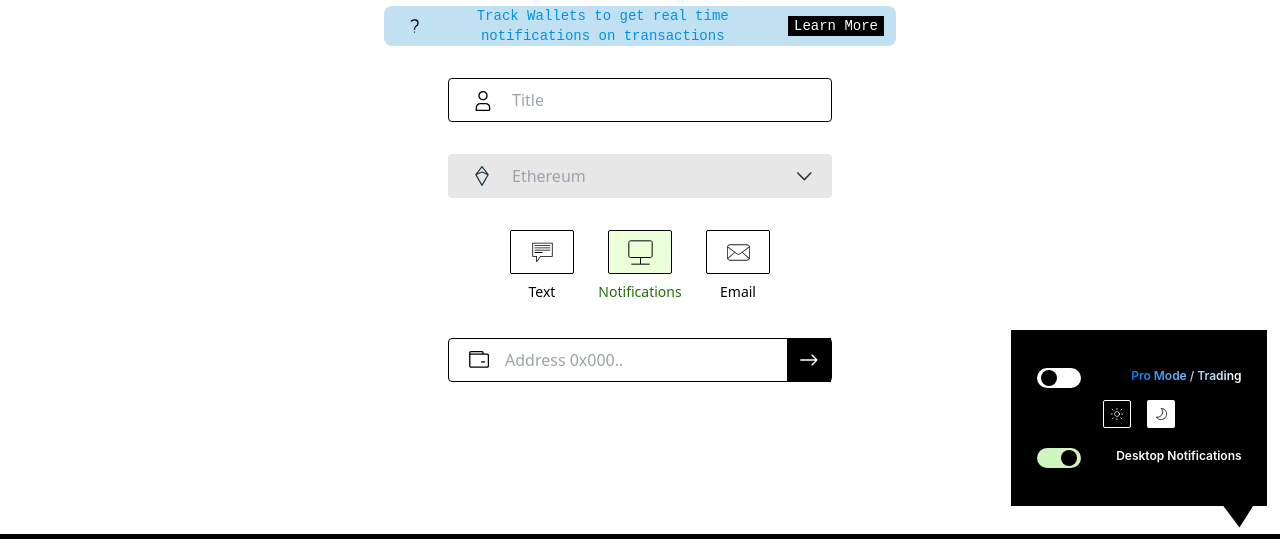
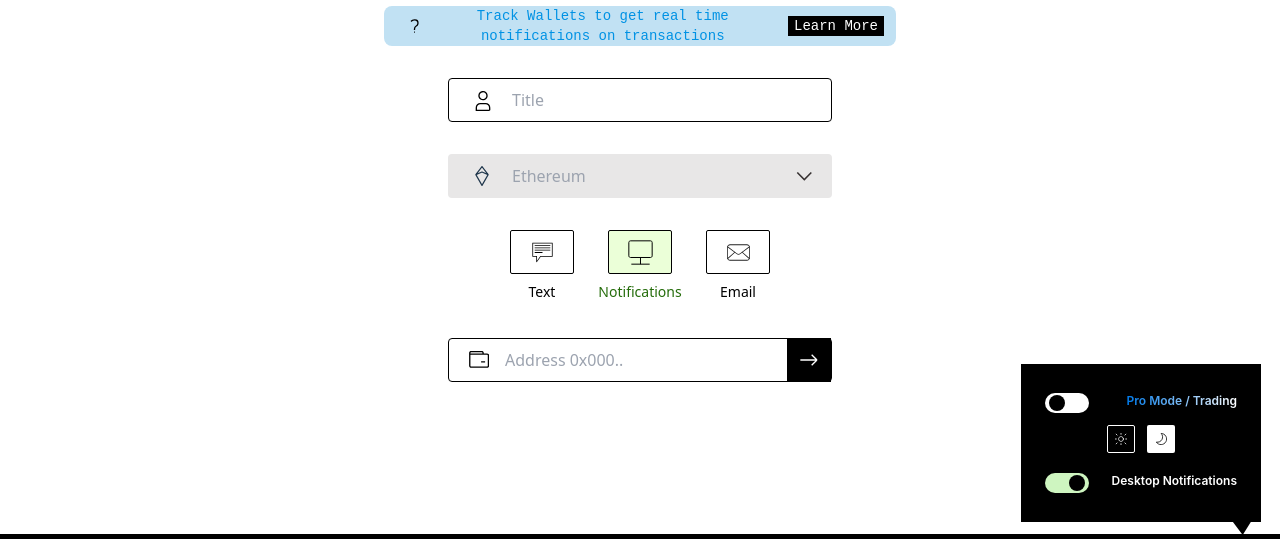
Before and after one commit to Aimun-Aziz/TokenMarketplace, a website built with Vite: page WalletTracking.html in a window 1280 px wide. Shown: the part 230-769 px from the top of the page. Built offline with nearby package versions, Linux system fonts and the light colour scheme.

Commit message:
wallettracking pg updated

```diff
--- a/WalletTracking.html
+++ b/WalletTracking.html
@@ -170,60 +170,6 @@
 
         </div>
 
-          <div
-                class="bg-black  min-[320px]:top-[68%] min-[320px]:left-[38%] min-[360px]:left-[35%] min-[360px]:top-[70%] min-[375px]:left-[38%] min-[375px]:top-[69%] min-[390px]:top-[70%] min-[390px]:left-[40%] min-[412px]:top-[71%] min-[412px]:left-[44%] min-[414px]:top-[71%] min-[414px]:left-[45%] sm:left-[61%] sm:top-[82%]
-                min-[540px]:top-[69%] min-[540px]:left-[57%] min-[768px]:top-[76%] min-[768px]:left-[68%] min-[820px]:top-[79%] min-[820px]:left-[70%] min-[912px]:top-[82%] min-[912px]:left-[73%] lg:left-[76%] lg:top-[60%] xl:left-[79%] xl:top-[70%]
-
-
-                min-[320px]:w-56 min-[320px]:h-[22%] sm:w-[245px] sm:h-[13%] md:w-60 lg:w-60 xl:w-64 md:h-44 absolute   text-white font-inter text-xs flex flex-col justify-center items-center">
-
-                <div class="flex justify-between min-[320px]:w-[80%] md:w-[80%] ">
-
-                <div
-                    class="toggle w-11 h-5 rounded-xl flex  justify-start bg-white">
-
-                    <div
-                        class="toggle py-2 w-4 h-[1px] mx-1 mt-0.5 rounded-lg bg-black">
-                    </div>
-
-                </div>
-
-                <div class="bg-gradient-to-r from-[#007AEA] to-[#FFFFFF] text-transparent bg-clip-text font-semibold font-inter">Pro Mode / Trading</div>
-            </div>
-
-            <div class="flex justify-between min-[320px]:w-[35%] md:w-[28%] mt-3 mb-5">
-                <div class="border border-white border-solid w-7 h-7 rounded-sm flex justify-center items-center">
-                    <img class="w-3 h-3" src="/images/settings popup/lightmode.svg" alt="">
-
-                </div>
-
-                <div class="bg-white w-7 h-7 rounded-sm flex justify-center items-center">
-                    <img class="w-3 h-3" src="/images/settings popup/darkmode.svg" alt="">
-
-                </div>
-            </div>
-
-            <div  class="flex justify-between min-[320px]:w-[80%] md:w-[80%]">
-
-                <div
-                    class="toggle w-11 h-5 rounded-xl flex justify-end bg-[#CEF5C0]">
-
-                    <div
-                        class="toggle py-2 w-4 h-[1px] mx-1 mt-0.5 rounded-lg bg-black">
-                    </div>
-
-                </div>
-
-                <div class="text-[#007AEA, #FFFFFF] font-semibold font-inter">Desktop Notifications</div>
-            </div>
-
-
-            </div>
-
-        <img class="absolute min-[320px]:left-[88%] min-[320px]:top-[89%] min-[360px]:top-[91%] min-[375px]:top-[90%] min-[390px]:top-[91%] min-[390px]:left-[89%] min-[412px]:top-[92%] min-[412px]:left-[90%] min-[414px]:left-[90%]  min-[414px]:top-[92%] min-[540px]:top-[90%] min-[540px]:left-[92%] sm:left-[92%] sm:top-[94%] min-[768px]:top-[92%] min-[820px]:top-[93%] min-[912px]:left-[94%] min-[912px]:top-[94%] lg:top-[87%] lg:left-[95%] xl:left-[95%] xl:top-[90%]
-
-        min-[320px]:w-8 min-[320px]:h-9 sm:w-11 sm:h-11 " src="/images/Table-icons/Polygon footer.svg" alt="">
-
     </div>
 
 
@@ -266,10 +212,64 @@
             </div>
         </div>
 
-        <div class="min-[320px]:mr-3 md:mr-4 xl:mr-7 w-[100%] flex justify-end">
-            <div>
+
+
+        <div class="min-[320px]:mr-3 md:mr-4 xl:mr-7 w-[100%] flex justify-end relative">
+
+            <div class="relative">
                 <img class="mt-2 w-5 h-5" src="/images/Footer-Icons/SETTINGS.svg" alt="">
+
+                <div
+                class="bg-black min-[320px]:w-60 min-[320px]:h-[158px] absolute min-[320px]:-top-[175px] min-[320px]:-right-[9px] md:-top-[170px] md:-right-[9px] text-white font-inter text-xs flex flex-col justify-center items-center">
+
+                <div class="flex justify-between min-[320px]:w-[78%] md:w-[80%] ">
+
+                <div
+                    class="toggle w-11 h-5 rounded-xl flex  justify-start bg-white">
+
+                    <div
+                        class="toggle py-2 w-4 h-[1px] mx-1 mt-0.5 rounded-lg bg-black">
+                    </div>
+
+                </div>
+
+                <div class="bg-gradient-to-r from-[#007AEA] to-[#FFFFFF] text-transparent bg-clip-text font-semibold font-inter">Pro Mode / Trading</div>
             </div>
+
+            <div class="flex justify-between min-[320px]:w-[35%] md:w-[28%] mt-3 mb-5">
+                <div class="border border-white border-solid w-7 h-7 rounded-sm flex justify-center items-center">
+                    <img class="w-3 h-3" src="/images/settings popup/lightmode.svg" alt="">
+
+                </div>
+
+                <div class="bg-white w-7 h-7 rounded-sm flex justify-center items-center">
+                    <img class="w-3 h-3" src="/images/settings popup/darkmode.svg" alt="">
+
+                </div>
+            </div>
+
+            <div  class="flex justify-between min-[320px]:w-[78%] md:w-[80%]">
+
+                <div
+                    class="toggle w-11 h-5 rounded-xl flex justify-end bg-[#CEF5C0]">
+
+                    <div
+                        class="toggle py-2 w-4 h-[1px] mx-1 mt-0.5 rounded-lg bg-black">
+                    </div>
+
+                </div>
+
+                <div class="text-[#007AEA, #FFFFFF] font-semibold font-inter">Desktop Notifications</div>
+            </div>
+
+
+            </div>
+
+        <img class="absolute -top-7  min-[320px]:w-8 min-[320px]:h-9 sm:w-11 sm:h-11 " src="/images/Table-icons/Polygon footer.svg" alt="">
+            </div>
+
+
+
         </div>
 
     </div>
```
